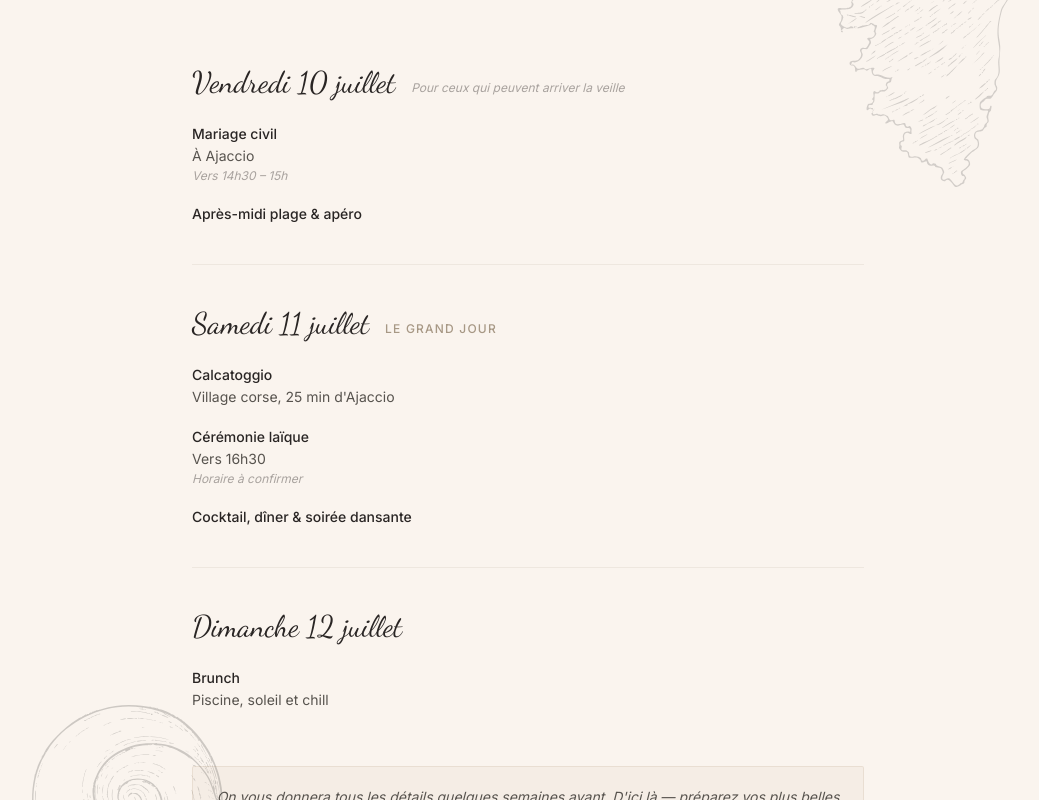
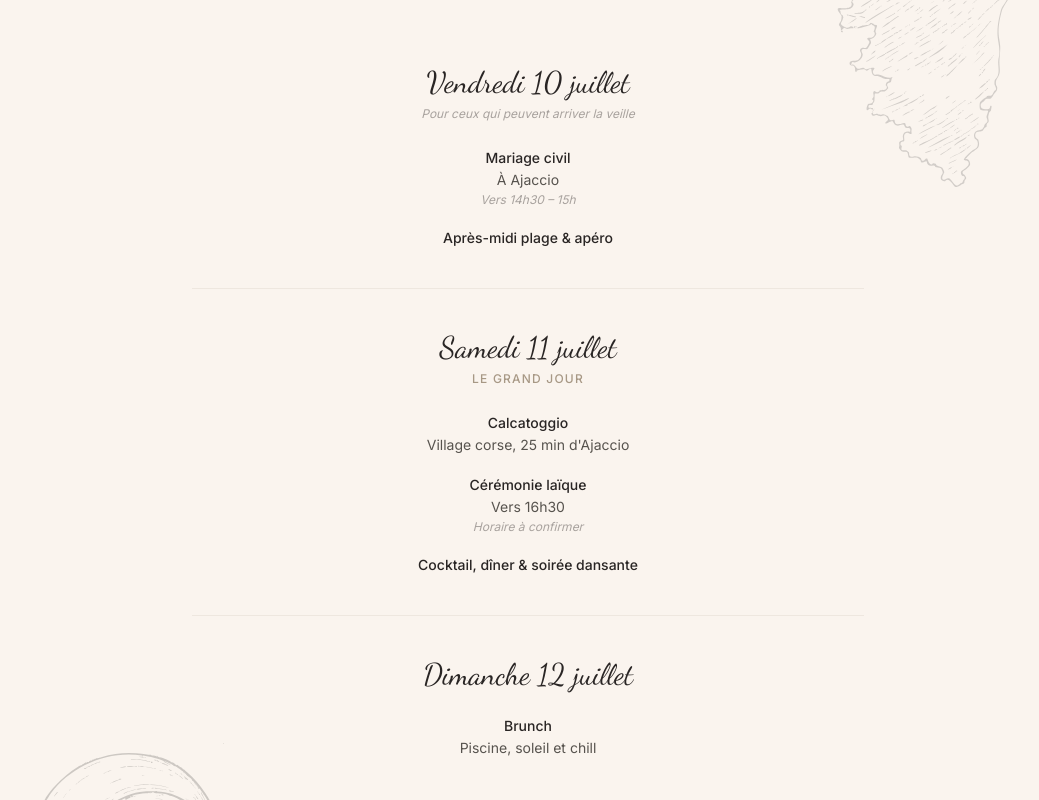
Before and after one commit to rcoco78/ouiencorse, a React (Vite) app: page /programme in a window 1280 px wide. Shown: the part 320-1120 px from the top of the page, without its empty margins (112-1151 px from the left). Built offline with nearby package versions, Linux system fonts and the light colour scheme.

Commit message:
style: centrage du texte sur la page Programme
Co-authored-by: Cursor <cursoragent@cursor.com>

```diff
--- a/src/pages/Programme.tsx
+++ b/src/pages/Programme.tsx
@@ -3,7 +3,7 @@ import { SiteFooter } from "@/components/SiteFooter";
 
 function Item({ label, detail, note }: { label: string; detail?: string; note?: string }) {
   return (
-    <div>
+    <div className="text-center">
       <p className="font-sans font-medium text-stone-800 text-sm">{label}</p>
       {detail && <p className="text-stone-600 text-sm mt-0.5">{detail}</p>}
       {note && <p className="text-stone-400 text-xs italic mt-0.5">{note}</p>}
@@ -39,8 +39,8 @@ export default function Programme() {
 
             <div className="relative z-10 divide-y divide-savethedate-brown/15 max-w-2xl mx-auto">
               {/* Vendredi */}
-              <div className="py-10">
-                <div className="flex flex-wrap items-baseline gap-x-4 gap-y-1 mb-6">
+              <div className="py-10 text-center">
+                <div className="mb-6">
                   <h2 className="font-dancing text-3xl text-stone-800">Vendredi 10 juillet</h2>
                   <span className="text-stone-400 text-xs italic">Pour ceux qui peuvent arriver la veille</span>
                 </div>
@@ -51,8 +51,8 @@ export default function Programme() {
               </div>
 
               {/* Samedi */}
-              <div className="py-10">
-                <div className="flex flex-wrap items-baseline gap-x-4 gap-y-1 mb-6">
+              <div className="py-10 text-center">
+                <div className="mb-6">
                   <h2 className="font-dancing text-3xl text-stone-800">Samedi 11 juillet</h2>
                   <span className="text-savethedate-brown text-xs font-medium tracking-widest uppercase">Le grand jour</span>
                 </div>
@@ -64,7 +64,7 @@ export default function Programme() {
               </div>
 
               {/* Dimanche */}
-              <div className="py-10">
+              <div className="py-10 text-center">
                 <div className="mb-6">
                   <h2 className="font-dancing text-3xl text-stone-800">Dimanche 12 juillet</h2>
                 </div>
```
